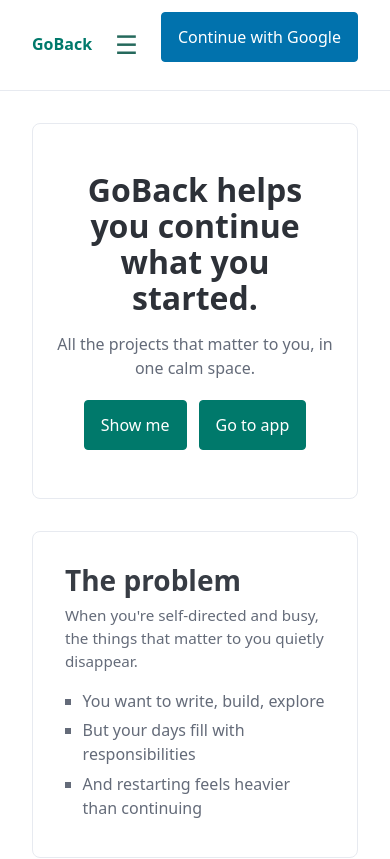
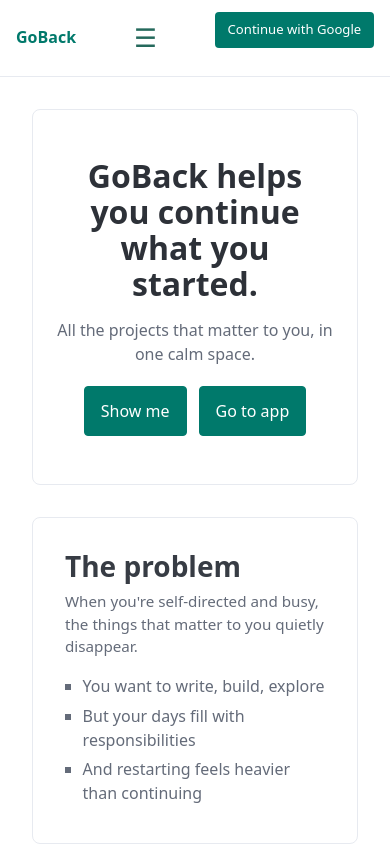
Before and after one commit to rutaio/gobackapp, a React (Vite) app in the folder frontend/: page /about in a window 390 px wide. Shown: the top 859 px of the page. Built offline with nearby package versions, Linux system fonts and the light colour scheme; no server answers.

Commit message:
update button styles

```diff
--- a/frontend/src/components/Header.tsx
+++ b/frontend/src/components/Header.tsx
@@ -60,6 +60,7 @@
           </button>
         )}
       </nav>
+
       <AuthButton />
     </header>
   );
--- a/frontend/src/components/LoginButton.tsx
+++ b/frontend/src/components/LoginButton.tsx
@@ -1,5 +1,6 @@
 import { useState } from 'react';
 import { supabase } from '../../lib/supabaseClient';
+import '../styles/components/auth-button.css';
 
 export const LoginButton = () => {
   const [isLoading, setIsLoading] = useState(false);
@@ -23,7 +24,12 @@
   };
 
   return (
-    <button type="button" onClick={handleGoogleLogin} disabled={isLoading}>
+    <button
+      className="auth-button"
+      type="button"
+      onClick={handleGoogleLogin}
+      disabled={isLoading}
+    >
       {isLoading ? 'Redirecting...' : 'Continue with Google'}
     </button>
   );
--- a/frontend/src/components/LogoutButton.tsx
+++ b/frontend/src/components/LogoutButton.tsx
@@ -1,5 +1,6 @@
 import { useState } from 'react';
 import { supabase } from '../../lib/supabaseClient';
+import '../styles/components/auth-button.css';
 
 export const LogoutButton = () => {
   const [isLoading, setIsLoading] = useState(false);
@@ -15,7 +16,12 @@
   };
 
   return (
-    <button type="button" onClick={handleLogout} disabled={isLoading}>
+    <button
+      className="auth-button"
+      type="button"
+      onClick={handleLogout}
+      disabled={isLoading}
+    >
       {isLoading ? 'Signing out...' : 'Logout'}
     </button>
   );
--- /dev/null
+++ b/frontend/src/styles/components/auth-button.css
@@ -0,0 +1,31 @@
+.auth-button {
+  background-color: #00796b;
+  color: white;
+  border: none;
+  font-size: 0.9rem;
+  padding: 0.55rem 1rem;
+  min-height: auto;
+  white-space: nowrap;
+}
+
+.auth-button:hover {
+  background-color: #00695c;
+}
+
+.auth-button:focus,
+.auth-button:focus-visible {
+  outline: none;
+  box-shadow: 0 0 0 3px rgba(0, 121, 107, 0.35);
+}
+
+@media (max-width: 768px) {
+  header {
+    padding: 0.75rem 1rem;
+    gap: 0.75rem;
+  }
+
+  .auth-button {
+    font-size: 0.82rem;
+    padding: 0.5rem 0.8rem;
+  }
+}
```
